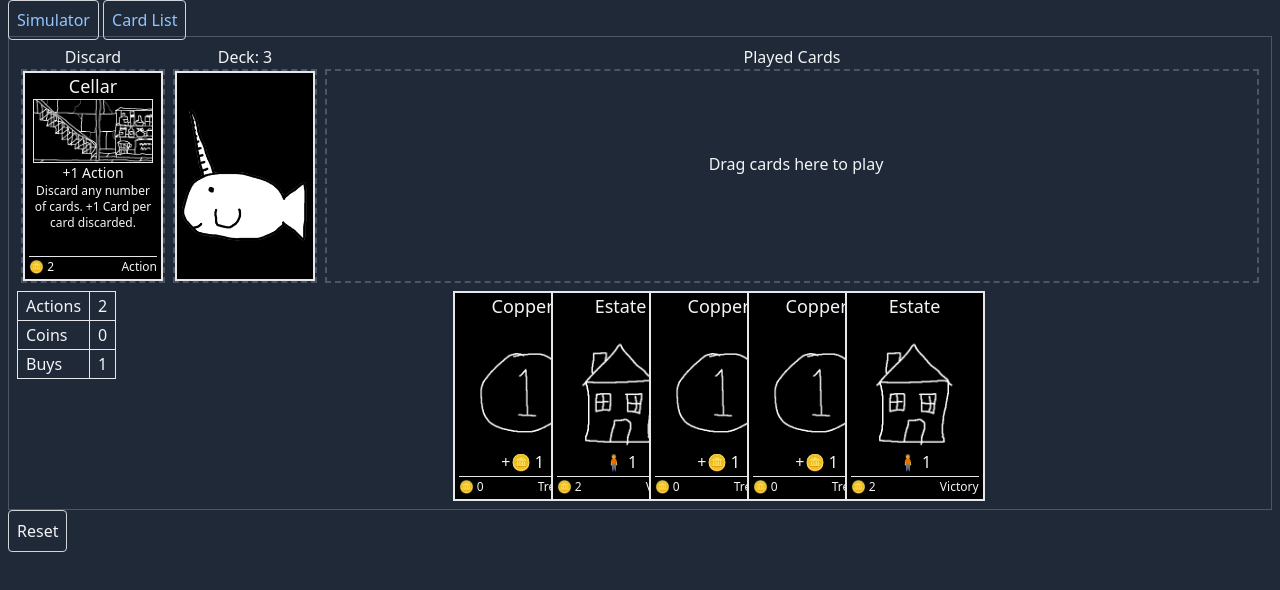
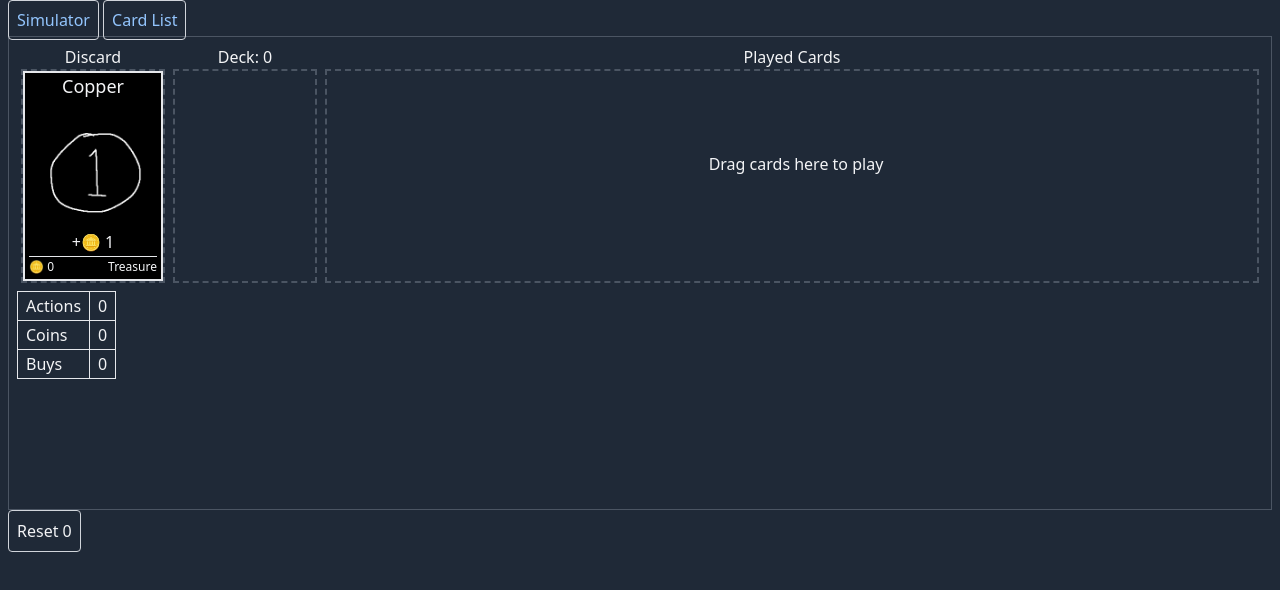
Before and after one commit to nick-ng/dominion-js, a SvelteKit app: page /simulator in a window 1280 px wide. Shown: the top 590 px of the page. Built offline with nearby package versions, Linux system fonts and the light colour scheme.

Commit message:
feat: rename game state properties

```diff
--- a/src/lib/components/play-area.svelte
+++ b/src/lib/components/play-area.svelte
@@ -9,7 +9,6 @@
 	import CardFrame from "./card-frame.svelte";
 
 	export let playerState: PlayerState;
-	export let clickedCard = "";
 	export let onPlayCard: (cardId: string) => void | Promise<void> = () => {};
 
 	let isThreshold = false;
@@ -34,11 +33,11 @@
 				</div>
 			</div>
 			<div class="px-1">
-				<div class="text-center">Deck: {playerState.cardsInDeck}</div>
+				<div class="text-center">Deck: {playerState.deckCount}</div>
 				<div
 					class="border-subtle box-content h-card w-card border-2 border-dashed"
 				>
-					{#if playerState.cardsInDeck > 0}
+					{#if playerState.deckCount > 0}
 						<!-- @todo(nick-ng): make a cardback component -->
 						<CardFrame fullImageUrl="favicon.png" />
 					{/if}
@@ -57,9 +56,9 @@
 				>
 					<div
 						class={`flex h-full flex-row items-center justify-start`}
-						style={`flex-basis: ${CARD_WIDTH_OVERLAP_PX * playerState.cardsInPlay.length}px`}
+						style={`flex-basis: ${CARD_WIDTH_OVERLAP_PX * playerState.inPlay.length}px`}
 					>
-						{#each playerState.cardsInPlay as cardId (cardId)}
+						{#each playerState.inPlay as cardId (cardId)}
 							<div
 								class="relative h-card flex-shrink-0 flex-grow basis-card-overlap"
 							>
@@ -88,9 +87,9 @@
 		</div>
 		<div
 			class="flex h-card flex-shrink flex-row"
-			style={`flex-basis: ${CARD_WIDTH_OVERLAP_PX * playerState.cardsInHand.length}px`}
+			style={`flex-basis: ${CARD_WIDTH_OVERLAP_PX * playerState.hand.length}px`}
 		>
-			{#each playerState.cardsInHand as cardId (cardId)}
+			{#each playerState.hand as cardId (cardId)}
 				<div class="relative h-card flex-shrink-0 flex-grow basis-card-overlap">
 					<Card
 						class="absolute left-0"
@@ -103,7 +102,6 @@
 							isThreshold = newIsThreshold;
 						}}
 						onDrag={(cardId, cardCenter) => {
-							clickedCard = cardId;
 							playedCardCenters = { [cardId]: cardCenter };
 							onPlayCard(cardId);
 						}}
--- a/src/lib/game/card-list.ts
+++ b/src/lib/game/card-list.ts
@@ -77,17 +77,30 @@ export const BASE_CARDS: { [key: string]: Card } = {
 		cost: 0,
 		victoryPoints: -1,
 	},
+	unknown: {
+		types: ["unknown"],
+		name: "unknown",
+		displayNames: ["Unknown", "Unknowns"],
+		effects: [],
+		imageUrl: "favicon.png",
+		fullImage: true,
+		cost: 0,
+		victoryPoints: 0,
+	},
 };
 
-export const CARD_LIST: { [key: string]: Card } = {
+export const ALL_CARDS: { [key: string]: Card } = {
 	...BASE_CARDS,
 	...BASE_GAME_CARDS,
 };
 
+export const BASE_GAME_CARD_LIST = Object.keys(BASE_GAME_CARDS);
+export const KINGDOM_CARD_LIST = [...BASE_GAME_CARD_LIST];
+
 export function getCardFromId(cardId: string): Card | null {
 	const [cardName] = cardId.split(":");
 
-	const card = CARD_LIST[cardName];
+	const card = ALL_CARDS[cardName];
 
 	return card || null;
 }
--- a/src/lib/schemas/game.ts
+++ b/src/lib/schemas/game.ts
@@ -5,12 +5,13 @@ export const playerStateSchema = z.object({
 	coins: z.number(),
 	buys: z.number(),
 	ownedCards: z.string().array(),
-	cardsInDeck: z.number(),
+	deckCount: z.number(),
 	deck: z.string().array(),
 	topCardOfDiscard: z.string().nullable(),
 	discardPile: z.string().array(),
-	cardsInHand: z.string().array(),
-	cardsInPlay: z.string().array(),
+	hand: z.string().array(),
+	handCount: z.number(),
+	inPlay: z.string().array(),
 });
 
 export const effectSchema = z.object({
--- a/src/routes/card-list/+page.svelte
+++ b/src/routes/card-list/+page.svelte
@@ -1,10 +1,10 @@
 <script lang="ts">
-	import { CARD_LIST } from "$lib/game/card-list";
+	import { ALL_CARDS } from "$lib/game/card-list";
 	import Card from "$lib/components/card.svelte";
 </script>
 
 <div>
-	{#each Object.values(CARD_LIST) as card}
+	{#each Object.values(ALL_CARDS) as card}
 		<Card cardId={`${card.name}:0`} />
 	{/each}
 </div>
--- a/src/routes/simulator/+page.svelte
+++ b/src/routes/simulator/+page.svelte
@@ -1,50 +1,22 @@
 <script lang="ts">
-	import type { PlayerState } from "$lib/schemas/types";
-	import { playerStateSchema } from "$lib/schemas/game";
 	import PlayArea from "$lib/components/play-area.svelte";
+	import { getStartingPlayerState, getTest0PlayerState } from "./player-states";
 
-	const playerState0: PlayerState = {
-		actions: 2,
-		coins: 0,
-		buys: 1,
-		cardsInDeck: 3,
-		ownedCards: [
-			"estate:1",
-			"estate:2",
-			"estate:3",
-			"copper:1",
-			"copper:2",
-			"copper:3",
-			"copper:4",
-			"copper:5",
-			"copper:6",
-			"copper:7",
-			"cellar:1",
-		],
-		deck: [],
-		topCardOfDiscard: "cellar:1",
-		discardPile: [],
-		cardsInHand: ["copper:1", "estate:1", "copper:2", "copper:3", "estate:2"],
-		cardsInPlay: [],
-	};
-
-	let playerState = playerStateSchema.parse(playerState0);
+	let playerState = getTest0PlayerState();
 </script>
 
 <div>
 	<PlayArea
 		{playerState}
 		onPlayCard={(cardId) => {
-			playerState.cardsInHand = playerState.cardsInHand.filter(
-				(c) => c !== cardId,
-			);
-			playerState.cardsInPlay = [...playerState.cardsInPlay, cardId];
+			playerState.hand = playerState.hand.filter((c) => c !== cardId);
+			playerState.inPlay = [...playerState.inPlay, cardId];
 		}}
 	/>
 	<button
 		class="button-default"
 		on:click={() => {
-			playerState = playerStateSchema.parse(playerState0);
-		}}>Reset</button
+			playerState = getTest0PlayerState();
+		}}>Reset 0</button
 	>
 </div>
--- /dev/null
+++ b/src/routes/simulator/player-states.ts
@@ -0,0 +1,85 @@
+import type { PlayerState } from "$lib/schemas/types";
+
+export function getStartingPlayerState(): PlayerState {
+	return {
+		actions: 0,
+		coins: 0,
+		buys: 0,
+		deckCount: 0,
+		ownedCards: [
+			"estate:1",
+			"estate:2",
+			"estate:3",
+			"copper:1",
+			"copper:2",
+			"copper:3",
+			"copper:4",
+			"copper:5",
+			"copper:6",
+			"copper:7",
+		],
+		deck: [],
+		topCardOfDiscard: "copper:7",
+		discardPile: [
+			"estate:1",
+			"estate:2",
+			"estate:3",
+			"copper:1",
+			"copper:2",
+			"copper:3",
+			"copper:4",
+			"copper:5",
+			"copper:6",
+			"copper:7",
+		],
+		hand: [],
+		handCount: 0,
+		inPlay: [],
+	};
+}
+
+export function getTest0PlayerState(): PlayerState {
+	const tempState: Omit<
+		PlayerState,
+		"deckCount" | "handCount" | "topCardOfDiscard"
+	> = {
+		actions: 0,
+		coins: 0,
+		buys: 0,
+		ownedCards: [
+			"estate:1",
+			"estate:2",
+			"estate:3",
+			"copper:1",
+			"copper:2",
+			"copper:3",
+			"copper:4",
+			"copper:5",
+			"copper:6",
+			"copper:7",
+		],
+		deck: [],
+		discardPile: [
+			"estate:1",
+			"estate:2",
+			"estate:3",
+			"copper:1",
+			"copper:2",
+			"copper:3",
+			"copper:4",
+			"copper:5",
+			"copper:6",
+			"copper:7",
+		],
+		hand: [],
+		inPlay: [],
+	};
+
+	return {
+		...tempState,
+		deckCount: tempState.deck.length,
+		handCount: tempState.hand.length,
+		topCardOfDiscard:
+			tempState.discardPile[tempState.discardPile.length - 1] || null,
+	};
+}
```
